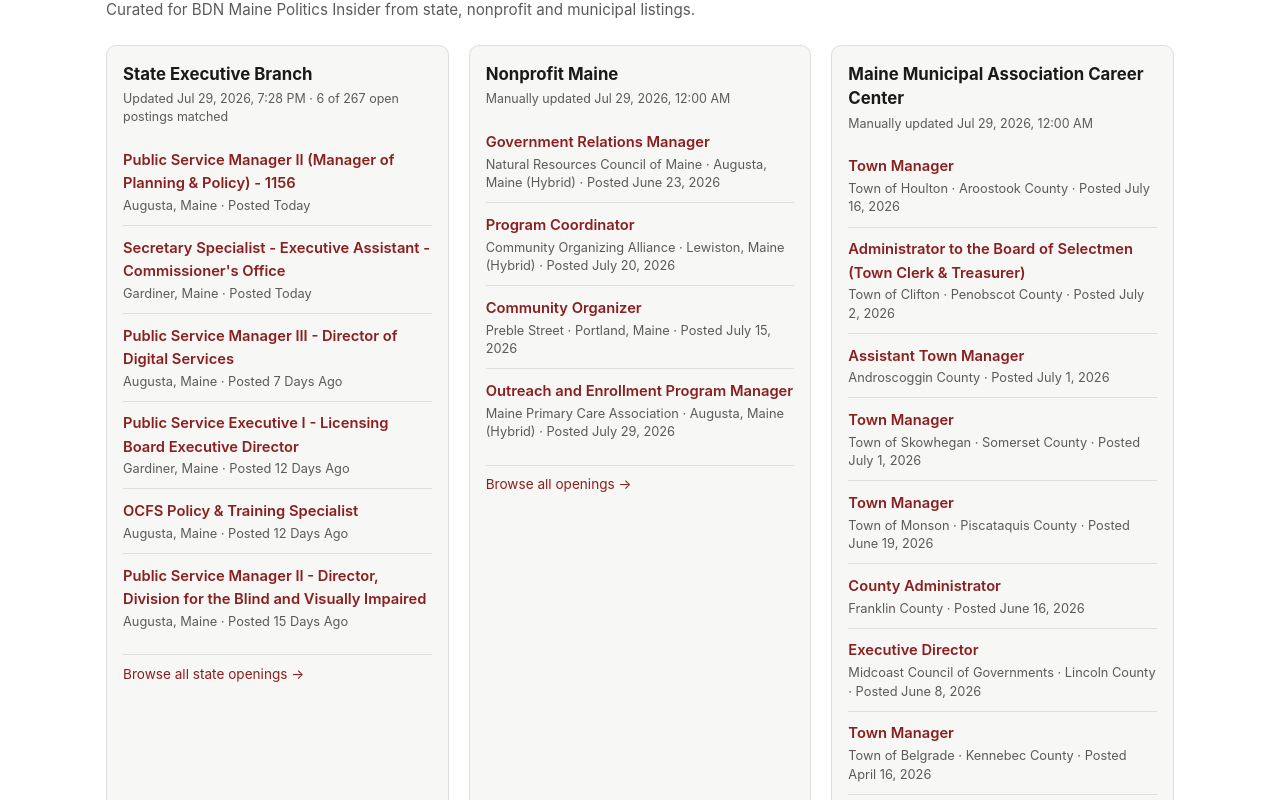
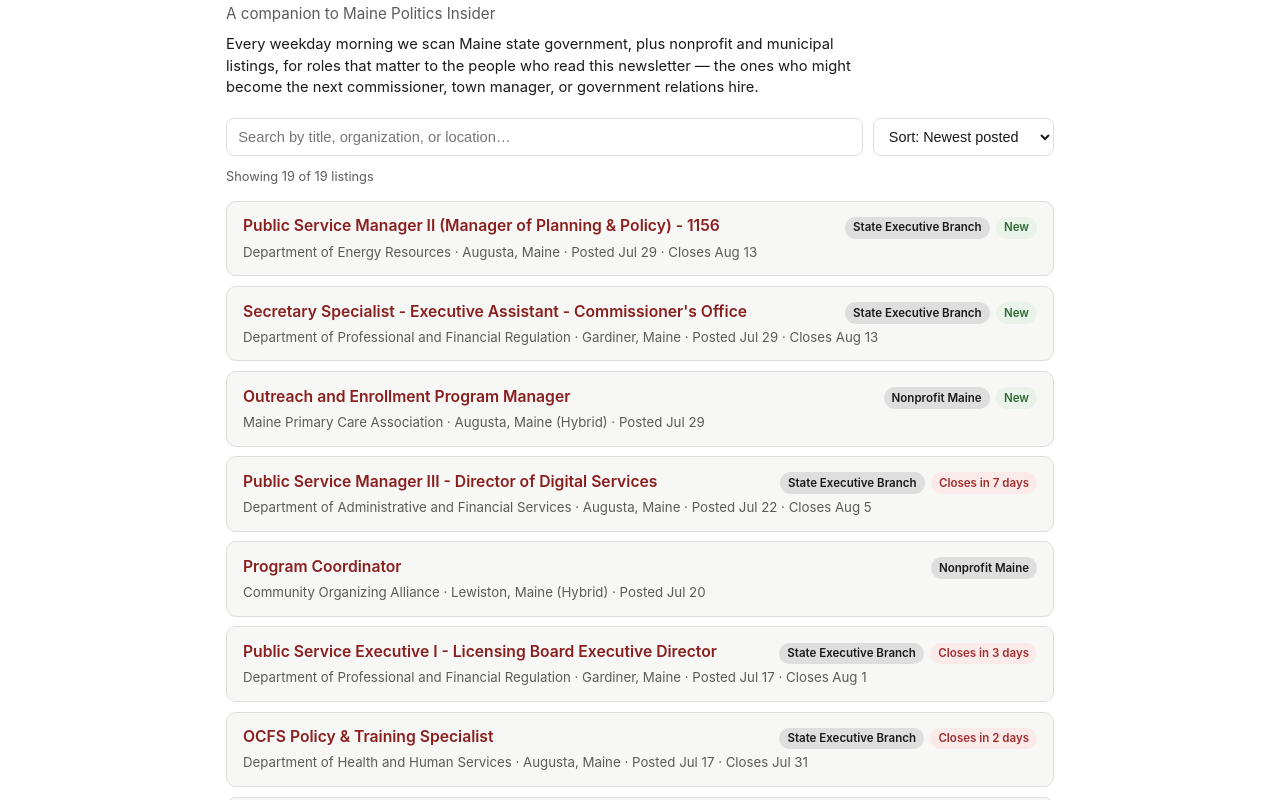
Before and after one commit to mikeshepherdme/bdn-jobs-board, a plain HTML site: page index.html in a window 1280 px wide. Shown: the part 64-864 px from the top of the page. Drawn offline with Linux system fonts and the light colour scheme.

Commit message:
Redesign as flat sortable/searchable job list, add real dept/date data

```diff
--- a/data/executive.json
+++ b/data/executive.json
@@ -1,49 +1,61 @@
 {
   "source": "Maine Executive Branch (Workday)",
   "sourceSearchUrl": "https://maine.wd5.myworkdayjobs.com/Executive",
-  "generatedAt": "2026-07-29T19:28:49+00:00",
+  "generatedAt": "2026-07-29T19:45:57+00:00",
   "totalPostings": 267,
   "matchedPostings": 6,
   "jobs": [
     {
       "title": "Public Service Manager II (Manager of Planning & Policy) - 1156",
+      "org": "Department of Energy Resources",
       "location": "Augusta, Maine",
-      "postedOn": "Posted Today",
+      "postedDate": "2026-07-29",
+      "closingDate": "2026-08-13",
       "url": "https://maine.wd5.myworkdayjobs.com/Executive/job/Augusta-Maine/Public-Service-Manager-II--Manager-of-Planning---Policy----1156_R26-03150",
       "firstSeenOn": "2026-07-29"
     },
     {
       "title": "Secretary Specialist - Executive Assistant - Commissioner's Office",
+      "org": "Department of Professional and Financial Regulation",
       "location": "Gardiner, Maine",
-      "postedOn": "Posted Today",
+      "postedDate": "2026-07-29",
+      "closingDate": "2026-08-13",
       "url": "https://maine.wd5.myworkdayjobs.com/Executive/job/Gardiner-Maine/Secretary-Specialist---Executive-Assistant---Commissioner-s-Office_R26-03139",
       "firstSeenOn": "2026-07-29"
     },
     {
       "title": "Public Service Manager III - Director of Digital Services",
+      "org": "Department of Administrative and Financial Services",
       "location": "Augusta, Maine",
-      "postedOn": "Posted 7 Days Ago",
+      "postedDate": "2026-07-22",
+      "closingDate": "2026-08-05",
       "url": "https://maine.wd5.myworkdayjobs.com/Executive/job/Augusta-Maine/Public-Service-Manager-III_R26-02999",
       "firstSeenOn": "2026-07-29"
     },
     {
       "title": "Public Service Executive I - Licensing Board Executive Director",
+      "org": "Department of Professional and Financial Regulation",
       "location": "Gardiner, Maine",
-      "postedOn": "Posted 12 Days Ago",
+      "postedDate": "2026-07-17",
+      "closingDate": "2026-08-01",
       "url": "https://maine.wd5.myworkdayjobs.com/Executive/job/Gardiner-Maine/Public-Service-Executive-I---Licensing-Board-Executive-Director_R26-02916",
       "firstSeenOn": "2026-07-29"
     },
     {
       "title": "OCFS Policy & Training Specialist",
+      "org": "Department of Health and Human Services",
       "location": "Augusta, Maine",
-      "postedOn": "Posted 12 Days Ago",
+      "postedDate": "2026-07-17",
+      "closingDate": "2026-07-31",
       "url": "https://maine.wd5.myworkdayjobs.com/Executive/job/Augusta-Maine/OCFS-Policy---Training-Specialist_R26-02968",
       "firstSeenOn": "2026-07-29"
     },
     {
       "title": "Public Service Manager II - Director, Division for the Blind and Visually Impaired",
+      "org": "Department of Labor",
       "location": "Augusta, Maine",
-      "postedOn": "Posted 15 Days Ago",
+      "postedDate": "2026-07-14",
+      "closingDate": "2026-08-01",
       "url": "https://maine.wd5.myworkdayjobs.com/Executive/job/Augusta-Maine/Public-Service-Manager-II---Director--Division-for-the-Blind-and-Visually-Impaired_R26-02893",
       "firstSeenOn": "2026-07-29"
     }
--- a/data/manual.json
+++ b/data/manual.json
@@ -11,7 +11,8 @@
           "title": "Government Relations Manager",
           "org": "Natural Resources Council of Maine",
           "location": "Augusta, Maine (Hybrid)",
-          "postedOn": "Posted June 23, 2026",
+          "postedDate": "2026-06-23",
+          "closingDate": null,
           "url": "https://jobs.nonprofitmaine.org/job/government-relations-manager-augusta-maine-5380",
           "firstSeenOn": "2026-07-29"
         },
@@ -19,7 +20,8 @@
           "title": "Program Coordinator",
           "org": "Community Organizing Alliance",
           "location": "Lewiston, Maine (Hybrid)",
-          "postedOn": "Posted July 20, 2026",
+          "postedDate": "2026-07-20",
+          "closingDate": null,
           "url": "https://jobs.nonprofitmaine.org/job/program-coordinator-lewiston-maine-5464",
           "firstSeenOn": "2026-07-29"
         },
@@ -27,7 +29,8 @@
           "title": "Community Organizer",
           "org": "Preble Street",
           "location": "Portland, Maine",
-          "postedOn": "Posted July 15, 2026",
+          "postedDate": "2026-07-15",
+          "closingDate": null,
           "url": "https://jobs.nonprofitmaine.org/job/community-organizer-portland-maine-5444",
           "firstSeenOn": "2026-07-29"
         },
@@ -35,7 +38,8 @@
           "title": "Outreach and Enrollment Program Manager",
           "org": "Maine Primary Care Association",
           "location": "Augusta, Maine (Hybrid)",
-          "postedOn": "Posted July 29, 2026",
+          "postedDate": "2026-07-29",
+          "closingDate": null,
           "url": "https://jobs.nonprofitmaine.org/job/outreach-and-enrollment-program-manager-augusta-maine-5487",
           "firstSeenOn": "2026-07-29"
         }
@@ -52,7 +56,8 @@
           "title": "Town Manager",
           "org": "Town of Houlton",
           "location": "Aroostook County",
-          "postedOn": "Posted July 16, 2026",
+          "postedDate": "2026-07-16",
+          "closingDate": null,
           "url": "https://www.memun.org/Municipal-Career-Center/town-manager-town-of-houlton",
           "firstSeenOn": "2026-07-29"
         },
@@ -60,7 +65,8 @@
           "title": "Administrator to the Board of Selectmen (Town Clerk & Treasurer)",
           "org": "Town of Clifton",
           "location": "Penobscot County",
-          "postedOn": "Posted July 2, 2026",
+          "postedDate": "2026-07-02",
+          "closingDate": null,
           "url": "https://www.memun.org/Municipal-Career-Center/administrator-to-the-board-of-selectmen-town-clerk-treasurer",
           "firstSeenOn": "2026-07-29"
         },
@@ -68,7 +74,8 @@
           "title": "Assistant Town Manager",
           "org": "",
           "location": "Androscoggin County",
-          "postedOn": "Posted July 1, 2026",
+          "postedDate": "2026-07-01",
+          "closingDate": null,
           "url": "https://www.memun.org/Municipal-Career-Center/assistant-town-manager",
           "firstSeenOn": "2026-07-29"
         },
@@ -76,7 +83,8 @@
           "title": "Town Manager",
           "org": "Town of Skowhegan",
           "location": "Somerset County",
-          "postedOn": "Posted July 1, 2026",
+          "postedDate": "2026-07-01",
+          "closingDate": null,
           "url": "https://www.memun.org/Municipal-Career-Center/town-manager-town-of-skowhegan",
           "firstSeenOn": "2026-07-29"
         },
@@ -84,7 +92,8 @@
           "title": "Town Manager",
           "org": "Town of Monson",
           "location": "Piscataquis County",
-          "postedOn": "Posted June 19, 2026",
+          "postedDate": "2026-06-19",
+          "closingDate": null,
           "url": "https://www.memun.org/Municipal-Career-Center/town-manager-town-of-monson",
           "firstSeenOn": "2026-07-29"
         },
@@ -92,7 +101,8 @@
           "title": "County Administrator",
           "org": "Franklin County",
           "location": "",
-          "postedOn": "Posted June 16, 2026",
+          "postedDate": "2026-06-16",
+          "closingDate": null,
           "url": "https://www.memun.org/Municipal-Career-Center/county-administrator-franklin-county",
           "firstSeenOn": "2026-07-29"
         },
@@ -100,7 +110,8 @@
           "title": "Executive Director",
           "org": "Midcoast Council of Governments",
           "location": "Lincoln County",
-          "postedOn": "Posted June 8, 2026",
+          "postedDate": "2026-06-08",
+          "closingDate": null,
           "url": "https://www.memun.org/Municipal-Career-Center/executive-director-midcoast-council-of-governments",
           "firstSeenOn": "2026-07-29"
         },
@@ -108,7 +119,8 @@
           "title": "Town Manager",
           "org": "Town of Belgrade",
           "location": "Kennebec County",
-          "postedOn": "Posted April 16, 2026",
+          "postedDate": "2026-04-16",
+          "closingDate": null,
           "url": "https://www.memun.org/Municipal-Career-Center/town-manager-2",
           "firstSeenOn": "2026-07-29"
         },
@@ -116,7 +128,8 @@
           "title": "Town Manager / Municipal Finance Officer",
           "org": "Town of Bingham",
           "location": "Somerset County",
-          "postedOn": "Posted April 12, 2026",
+          "postedDate": "2026-04-12",
+          "closingDate": null,
           "url": "https://www.memun.org/Municipal-Career-Center/town-of-bingham-town-manager-municipal-finance-officer",
           "firstSeenOn": "2026-07-29"
         }
--- a/index.html
+++ b/index.html
@@ -3,7 +3,7 @@
 <head>
 <meta charset="utf-8">
 <meta name="viewport" content="width=device-width, initial-scale=1">
-<title>Maine Politics Jobs Board — BDN Maine Politics Insider</title>
+<title>MPI Jobs Board — Maine Politics Insider</title>
 <style>
   :root {
     --bg: #ffffff;
@@ -13,6 +13,11 @@
     --border: #dedede;
     --accent: #8a1f1f;
     --link: #8a1f1f;
+    --new-bg: #eaf3ea;
+    --new-fg: #2f6b34;
+    --urgent-bg: #fbeaea;
+    --urgent-fg: #a12f2f;
+    --input-bg: #ffffff;
   }
   @media (prefers-color-scheme: dark) {
     :root {
@@ -23,6 +28,11 @@
       --border: #3a2f2b;
       --accent: #e07a5f;
       --link: #e5987e;
+      --new-bg: #1c2e1e;
+      --new-fg: #7fc987;
+      --urgent-bg: #2e1c1c;
+      --urgent-fg: #e28b8b;
+      --input-bg: #201a18;
     }
   }
   * { box-sizing: border-box; }
@@ -33,84 +43,154 @@
     color: var(--fg);
     line-height: 1.45;
   }
-  .wrap { max-width: 1100px; margin: 0 auto; padding: 1.5rem 1rem 3rem; }
-  header { margin-bottom: 1.5rem; }
-  header h1 { font-size: 1.5rem; margin: 0 0 0.25rem; }
-  header p { margin: 0; color: var(--muted); font-size: 0.95rem; }
-  .board { display: grid; grid-template-columns: repeat(auto-fit, minmax(280px, 1fr)); gap: 1.25rem; }
-  section.column {
+  .wrap { max-width: 860px; margin: 0 auto; padding: 1.5rem 1rem 3rem; }
+  header { margin-bottom: 1.25rem; }
+  header h1 { font-size: 1.6rem; margin: 0 0 0.35rem; letter-spacing: -0.01em; }
+  header p.tagline { margin: 0 0 0.6rem; color: var(--muted); font-size: 0.95rem; }
+  header p.intro { margin: 0; font-size: 0.92rem; color: var(--fg); max-width: 640px; }
+
+  .controls {
+    display: flex;
+    gap: 0.6rem;
+    flex-wrap: wrap;
+    margin: 1.25rem 0 0.75rem;
+  }
+  .controls input[type="search"] {
+    flex: 1 1 240px;
+    padding: 0.55rem 0.7rem;
+    border: 1px solid var(--border);
+    border-radius: 8px;
+    background: var(--input-bg);
+    color: var(--fg);
+    font-size: 0.92rem;
+  }
+  .controls select {
+    padding: 0.55rem 0.7rem;
+    border: 1px solid var(--border);
+    border-radius: 8px;
+    background: var(--input-bg);
+    color: var(--fg);
+    font-size: 0.9rem;
+  }
+  .result-count {
+    font-size: 0.8rem;
+    color: var(--muted);
+    margin: 0.5rem 0 0.9rem;
+  }
+
+  ul.jobs { list-style: none; margin: 0; padding: 0; }
+  ul.jobs li {
     border: 1px solid var(--border);
     border-radius: 10px;
-    padding: 1rem;
     background: var(--card-bg);
-    min-width: 0;
+    padding: 0.85rem 1rem;
+    margin-bottom: 0.6rem;
   }
-  section.column h2 {
-    font-size: 1.05rem;
-    margin: 0 0 0.25rem;
+  .job-top {
     display: flex;
+    justify-content: space-between;
     align-items: baseline;
-    justify-content: space-between;
-    gap: 0.5rem;
+    gap: 0.75rem;
+    flex-wrap: wrap;
   }
-  section.column .meta {
-    font-size: 0.78rem;
+  .job-title {
+    font-weight: 600;
+    font-size: 0.98rem;
+    color: var(--link);
+    text-decoration: none;
+  }
+  .job-title:hover { text-decoration: underline; }
+  .job-meta {
+    font-size: 0.83rem;
     color: var(--muted);
-    margin-bottom: 0.75rem;
+    margin-top: 0.25rem;
   }
-  ul.jobs { list-style: none; margin: 0; padding: 0; }
-  ul.jobs li {
-    padding: 0.6rem 0;
-    border-top: 1px solid var(--border);
+  .badges { display: flex; gap: 0.4rem; flex-wrap: wrap; }
+  .badge {
+    display: inline-block;
+    font-size: 0.72rem;
+    font-weight: 600;
+    padding: 0.15rem 0.5rem;
+    border-radius: 999px;
+    white-space: nowrap;
   }
-  ul.jobs li:first-child { border-top: none; }
-  ul.jobs a {
+  .badge.source { background: var(--border); color: var(--fg); }
+  .badge.new { background: var(--new-bg); color: var(--new-fg); }
+  .badge.urgent { background: var(--urgent-bg); color: var(--urgent-fg); }
+
+  .empty {
+    color: var(--muted);
+    font-size: 0.9rem;
+    font-style: italic;
+    padding: 1.5rem 0;
+    text-align: center;
+  }
+
+  footer {
+    margin-top: 2rem;
+    font-size: 0.8rem;
+    color: var(--muted);
+  }
+  footer .methodology { margin-bottom: 1rem; }
+  footer .sources-list a { color: var(--link); text-decoration: none; }
+  footer .sources-list a:hover { text-decoration: underline; }
+
+  .cta-card {
+    margin-top: 1.5rem;
+    border: 1px solid var(--border);
+    border-radius: 10px;
+    background: var(--card-bg);
+    padding: 1rem 1.1rem;
+    font-size: 0.88rem;
+    color: var(--fg);
+  }
+  .cta-card strong { color: var(--fg); }
+  .cta-card a {
     color: var(--link);
     text-decoration: none;
     font-weight: 600;
-    font-size: 0.92rem;
   }
-  ul.jobs a:hover { text-decoration: underline; }
-  ul.jobs .sub {
-    display: block;
-    color: var(--muted);
-    font-size: 0.8rem;
-    margin-top: 0.15rem;
-  }
-  .empty {
-    color: var(--muted);
-    font-size: 0.88rem;
-    font-style: italic;
-    padding: 0.5rem 0;
-  }
-  .browse-all {
-    display: inline-block;
-    margin-top: 0.85rem;
-    font-size: 0.85rem;
-    color: var(--link);
-    text-decoration: none;
-    border-top: 1px solid var(--border);
-    padding-top: 0.6rem;
-    width: 100%;
-  }
-  .browse-all:hover { text-decoration: underline; }
-  footer {
-    margin-top: 2rem;
-    font-size: 0.78rem;
-    color: var(--muted);
-  }
+  .cta-card a:hover { text-decoration: underline; }
 </style>
 </head>
 <body>
 <div class="wrap">
   <header>
-    <h1>Maine Politics Jobs Board</h1>
-    <p>Curated for BDN Maine Politics Insider from state, nonprofit and municipal listings.</p>
+    <h1>MPI Jobs Board</h1>
+    <p class="tagline">A companion to Maine Politics Insider</p>
+    <p class="intro">Every weekday morning we scan Maine state government, plus nonprofit and municipal listings, for roles that matter to the people who read this newsletter — the ones who might become the next commissioner, town manager, or government relations hire.</p>
   </header>
-  <div class="board" id="board">
-    <p class="empty">Loading listings…</p>
+
+  <div class="controls">
+    <input type="search" id="search" placeholder="Search by title, organization, or location…">
+    <select id="sort">
+      <option value="newest">Sort: Newest posted</option>
+      <option value="closing">Sort: Closing soonest</option>
+      <option value="source">Sort: Source</option>
+      <option value="title">Sort: Title (A–Z)</option>
+      <option value="location">Sort: Location (A–Z)</option>
+    </select>
   </div>
-  <footer id="footer"></footer>
+  <div class="result-count" id="resultCount"></div>
+
+  <div id="board"><p class="empty">Loading listings…</p></div>
+
+  <footer>
+    <p class="methodology">
+      <strong>How this works:</strong> state listings are pulled automatically each weekday morning from Maine's public Workday job board and filtered to leadership, policy, communications, and legal roles. Nonprofit Maine and MEMUN listings are curated by hand, since both sites restrict automated crawling.
+    </p>
+    <p class="sources-list">
+      Browse full listings directly:
+      <a href="https://maine.wd5.myworkdayjobs.com/Executive" target="_blank" rel="noopener">State Executive Branch</a> ·
+      <a href="https://jobs.nonprofitmaine.org/search" target="_blank" rel="noopener">Nonprofit Maine</a> ·
+      <a href="https://www.memun.org/Municipal-Career-Center" target="_blank" rel="noopener">MEMUN Career Center</a>
+    </p>
+    <div class="cta-card">
+      📩 <strong>MPI Jobs Board is a companion to Maine Politics Insider.</strong>
+      Get the stories behind these jobs — the appointments, exits, and shakeups — before they ever show up here.
+      <a href="#" id="ctaLink">Subscribe →</a>
+    </div>
+  </footer>
 </div>
 
 <script>
@@ -124,91 +204,134 @@
   }
 }
 
-function fmtDate(iso) {
-  if (!iso) return "unknown";
-  const d = new Date(iso);
-  return d.toLocaleString(undefined, {
-    dateStyle: "medium",
-    timeStyle: "short",
-  });
+function daysBetween(isoA, isoB) {
+  const a = new Date(isoA + "T00:00:00");
+  const b = new Date(isoB + "T00:00:00");
+  return Math.round((b - a) / 86400000);
 }
 
-function renderJobList(jobs, renderItem) {
-  if (!jobs || jobs.length === 0) {
-    return '<p class="empty">No matching openings right now.</p>';
-  }
-  return '<ul class="jobs">' + jobs.map(renderItem).join("") + "</ul>";
+function todayIso() {
+  const d = new Date();
+  return d.toISOString().slice(0, 10);
 }
 
-function columnHtml({ title, metaHtml, bodyHtml, browseAllUrl, browseAllLabel }) {
-  return `
-    <section class="column">
-      <h2>${title}</h2>
-      <div class="meta">${metaHtml}</div>
-      ${bodyHtml}
-      <a class="browse-all" href="${browseAllUrl}" target="_blank" rel="noopener">${browseAllLabel} →</a>
-    </section>
-  `;
+function fmtDate(iso) {
+  if (!iso) return "";
+  const d = new Date(iso + "T00:00:00");
+  return d.toLocaleDateString(undefined, { month: "short", day: "numeric" });
 }
 
-async function render() {
+let ALL_JOBS = [];
+
+async function loadAllJobs() {
   const [executive, manual] = await Promise.all([
     loadJson("data/executive.json"),
     loadJson("data/manual.json"),
   ]);
 
-  const columns = [];
+  const jobs = [];
 
   if (executive) {
-    columns.push(
-      columnHtml({
-        title: "State Executive Branch",
-        metaHtml: `Updated ${fmtDate(executive.generatedAt)} · ${executive.matchedPostings} of ${executive.totalPostings} open postings matched`,
-        bodyHtml: renderJobList(
-          executive.jobs,
-          (j) => `
-            <li>
-              <a href="${j.url}" target="_blank" rel="noopener">${j.title}</a>
-              <span class="sub">${j.location}${j.postedOn ? " · " + j.postedOn : ""}</span>
-            </li>
-          `
-        ),
-        browseAllUrl: executive.sourceSearchUrl,
-        browseAllLabel: "Browse all state openings",
-      })
-    );
+    for (const j of executive.jobs) {
+      jobs.push({ ...j, source: "State Executive Branch" });
+    }
   }
-
   if (manual) {
     for (const source of manual.sources) {
-      columns.push(
-        columnHtml({
-          title: source.name,
-          metaHtml: source.lastUpdated
-            ? `Manually updated ${fmtDate(source.lastUpdated)}`
-            : "Not yet manually updated — browse the source directly",
-          bodyHtml: renderJobList(
-            source.jobs,
-            (j) => `
-              <li>
-                <a href="${j.url}" target="_blank" rel="noopener">${j.title}</a>
-                <span class="sub">${[j.org, j.location, j.postedOn].filter(Boolean).join(" · ")}</span>
-              </li>
-            `
-          ),
-          browseAllUrl: source.searchUrl,
-          browseAllLabel: "Browse all openings",
-        })
-      );
+      for (const j of source.jobs) {
+        jobs.push({ ...j, source: source.name });
+      }
+    }
+  }
+  return jobs;
+}
+
+function matchesSearch(job, query) {
+  if (!query) return true;
+  const haystack = [job.title, job.org, job.location, job.source].filter(Boolean).join(" ").toLowerCase();
+  return haystack.includes(query.toLowerCase());
+}
+
+function sortJobs(jobs, mode) {
+  const sorted = [...jobs];
+  switch (mode) {
+    case "newest":
+      sorted.sort((a, b) => (b.postedDate || "").localeCompare(a.postedDate || ""));
+      break;
+    case "closing":
+      sorted.sort((a, b) => {
+        if (!a.closingDate && !b.closingDate) return 0;
+        if (!a.closingDate) return 1;
+        if (!b.closingDate) return -1;
+        return a.closingDate.localeCompare(b.closingDate);
+      });
+      break;
+    case "source":
+      sorted.sort((a, b) => a.source.localeCompare(b.source) || (b.postedDate || "").localeCompare(a.postedDate || ""));
+      break;
+    case "title":
+      sorted.sort((a, b) => a.title.localeCompare(b.title));
+      break;
+    case "location":
+      sorted.sort((a, b) => (a.location || "").localeCompare(b.location || ""));
+      break;
+  }
+  return sorted;
+}
+
+function jobRowHtml(job) {
+  const today = todayIso();
+  const badges = [`<span class="badge source">${job.source}</span>`];
+
+  if (job.postedDate && daysBetween(job.postedDate, today) <= 3) {
+    badges.push(`<span class="badge new">New</span>`);
+  }
+  if (job.closingDate) {
+    const daysLeft = daysBetween(today, job.closingDate);
+    if (daysLeft >= 0 && daysLeft <= 7) {
+      const label = daysLeft === 0 ? "Closes today" : daysLeft === 1 ? "Closes tomorrow" : `Closes in ${daysLeft} days`;
+      badges.push(`<span class="badge urgent">${label}</span>`);
     }
   }
 
-  document.getElementById("board").innerHTML = columns.join("");
-  document.getElementById("footer").textContent =
-    "State listings refresh automatically on a schedule. Nonprofit Maine and MEMUN listings are updated manually, since both sites restrict automated crawling.";
+  const metaParts = [job.org, job.location].filter(Boolean);
+  if (job.postedDate) metaParts.push(`Posted ${fmtDate(job.postedDate)}`);
+  if (job.closingDate) metaParts.push(`Closes ${fmtDate(job.closingDate)}`);
+
+  return `
+    <li>
+      <div class="job-top">
+        <a class="job-title" href="${job.url}" target="_blank" rel="noopener">${job.title}</a>
+        <div class="badges">${badges.join("")}</div>
+      </div>
+      <div class="job-meta">${metaParts.join(" · ")}</div>
+    </li>
+  `;
 }
 
-render();
+function render() {
+  const query = document.getElementById("search").value.trim();
+  const sortMode = document.getElementById("sort").value;
+
+  const filtered = ALL_JOBS.filter((j) => matchesSearch(j, query));
+  const sorted = sortJobs(filtered, sortMode);
+
+  document.getElementById("resultCount").textContent =
+    `Showing ${sorted.length} of ${ALL_JOBS.length} listings`;
+
+  document.getElementById("board").innerHTML = sorted.length
+    ? `<ul class="jobs">${sorted.map(jobRowHtml).join("")}</ul>`
+    : `<p class="empty">No listings match your search.</p>`;
+}
+
+async function init() {
+  ALL_JOBS = await loadAllJobs();
+  render();
+  document.getElementById("search").addEventListener("input", render);
+  document.getElementById("sort").addEventListener("change", render);
+}
+
+init();
 </script>
 </body>
 </html>
```
Also changed, not shown: 1 other file.
